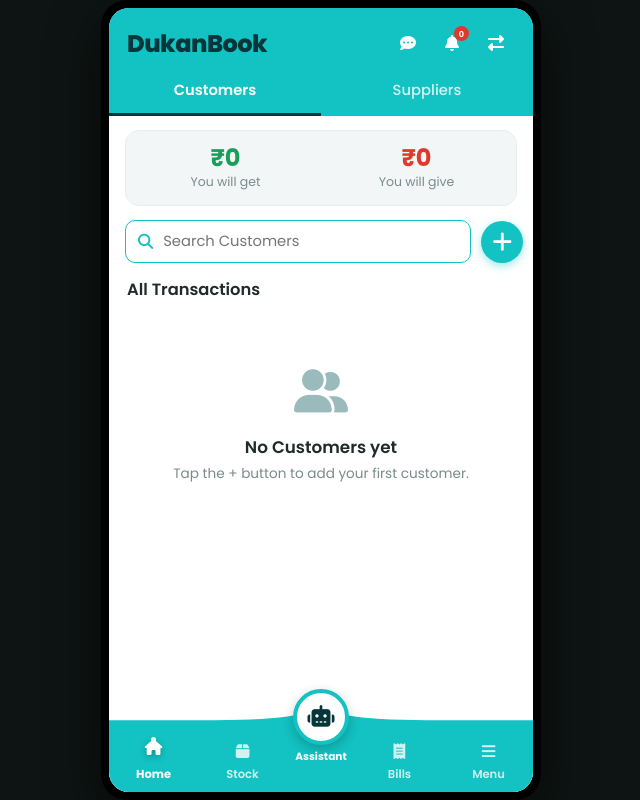
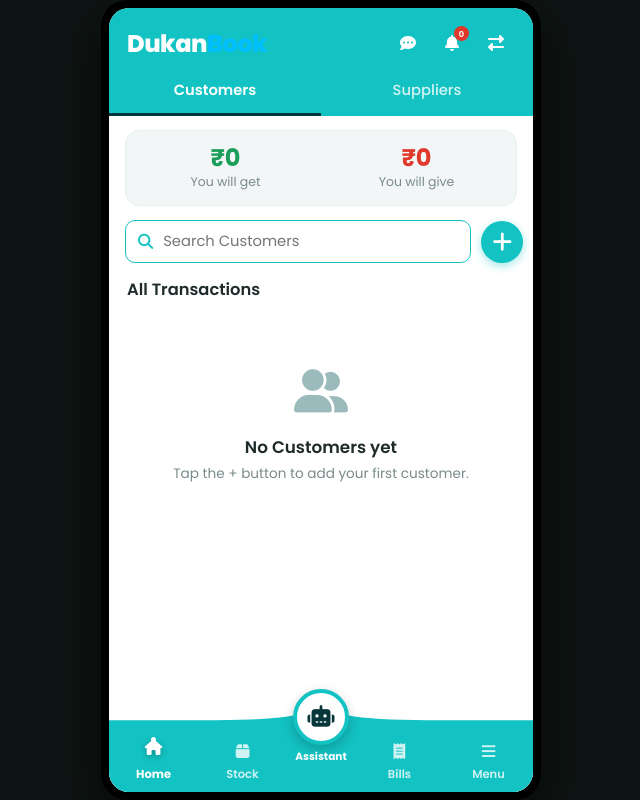
Before and after one commit to Rex123-hash/DKB, a website: page web/index.html in a window 1280 px wide. Shown: the whole page, without its empty margins (319-959 px from the left). Drawn offline with Linux system fonts and the light colour scheme; no server answers.

Commit message:
Update DukanBook wordmark colors

```diff
--- a/web/index.html
+++ b/web/index.html
@@ -8,7 +8,7 @@
   <link rel="preconnect" href="https://fonts.googleapis.com" />
   <link href="https://fonts.googleapis.com/css2?family=Poppins:wght@400;500;600;700;800&display=swap" rel="stylesheet" />
   <link rel="stylesheet" href="https://cdn.jsdelivr.net/npm/@fortawesome/fontawesome-free@6.7.2/css/all.min.css" />
-  <link rel="stylesheet" href="styles.css?v=bills-20260806-4" />
+  <link rel="stylesheet" href="styles.css?v=brand-20260811-1" />
 </head>
 <body>
   <div class="device">
@@ -17,7 +17,7 @@
       <!-- ============ TOP BAR ============ -->
       <header class="appbar" id="appbar">
         <div class="appbar-row">
-          <div class="brand">DukanBook</div>
+          <div class="brand" aria-label="DukanBook"><span class="brand-dukan">Dukan</span><span class="brand-book">Book</span></div>
           <div class="appbar-icons">
             <button class="icon-btn" id="navChat" title="AI Assistant" aria-label="AI Assistant"><i class="fa-solid fa-comment-dots" aria-hidden="true"></i></button>
             <button class="icon-btn bell" id="navReminders" title="Reminders">
--- a/web/styles.css
+++ b/web/styles.css
@@ -35,7 +35,9 @@
   box-shadow:0 2px 8px rgba(19,194,194,.25)}
 .appbar-row{display:flex;align-items:center;justify-content:space-between;
   padding:16px 18px 8px}
-.brand{font-size:1.5rem;font-weight:800;color:var(--brand-deep);letter-spacing:-.5px}
+.brand{font-size:1.5rem;font-weight:800;letter-spacing:-.5px}
+.brand-dukan{color:#fff}
+.brand-book{color:#00BFFF}
 .appbar-icons{display:flex;gap:6px}
 .icon-btn{background:transparent;border:none;color:#fff;font-size:1.15rem;
   width:38px;height:38px;border-radius:50%;cursor:pointer;position:relative;
```
